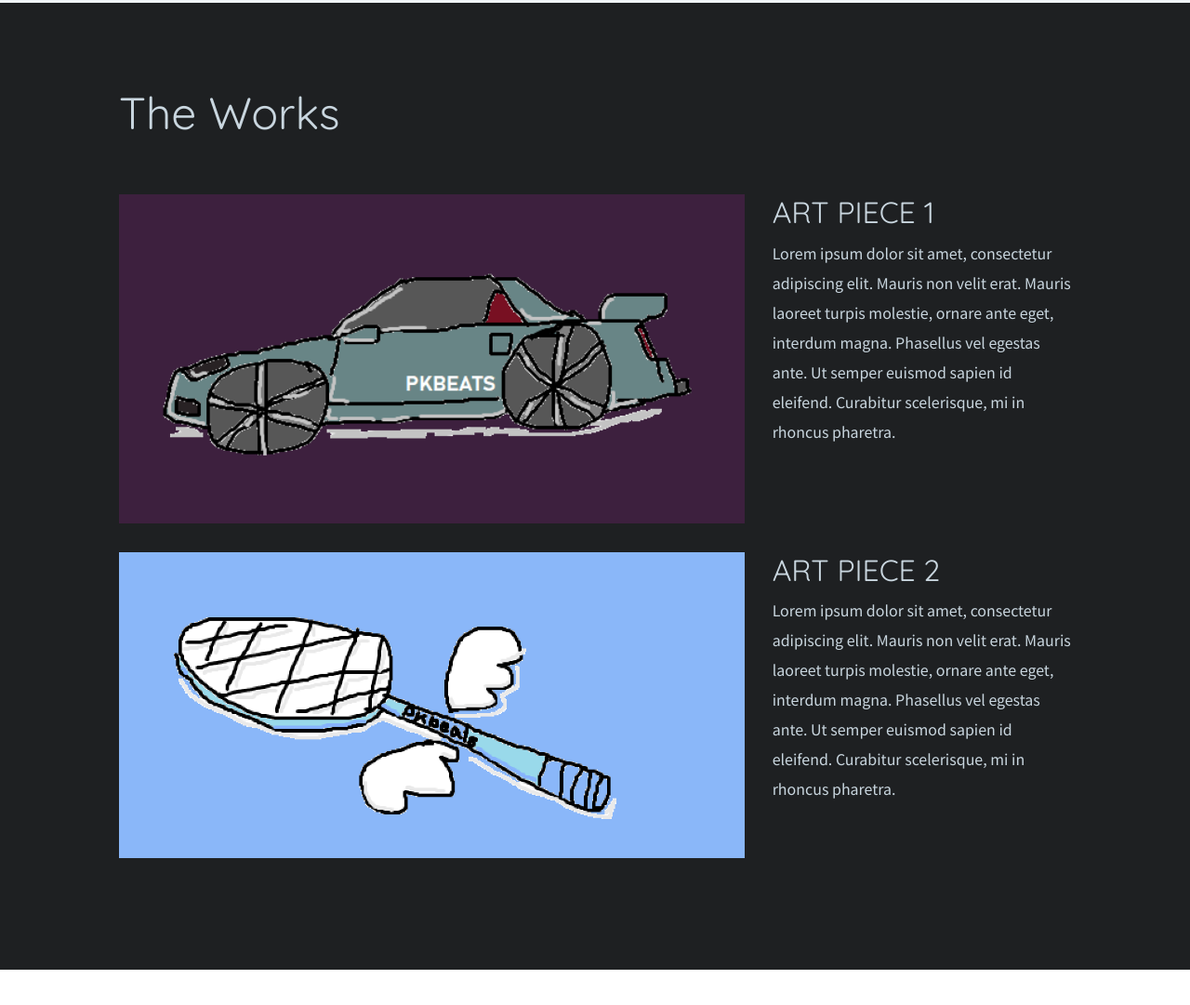
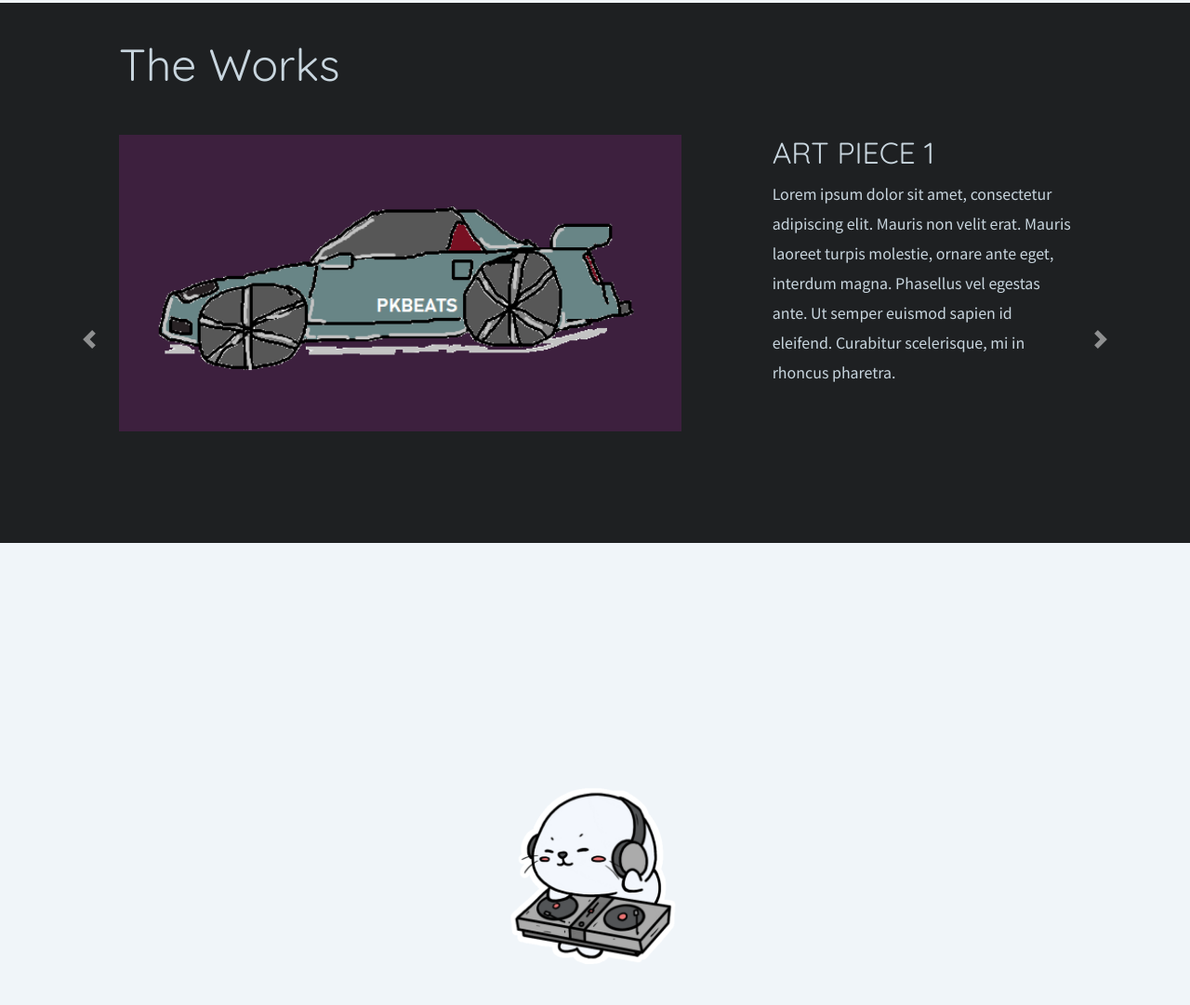
Before and after one commit to bryan-truong99/pkbeat, a plain HTML site: page index.html in a window 1280 px wide. Shown: the part 725-1806 px from the top of the page at 93% size. Before the commit the page ends 1768 px from the top, so only its background shows below. Drawn offline with nearby package versions, Linux system fonts and the light colour scheme.

Commit message:
added carousel to artpieces and new seal section

```diff
--- a/css/style.css
+++ b/css/style.css
@@ -48,7 +48,7 @@ h1 {
 }
 /* Art Pieces */
 .artpiece {
-  width: 100%;
+  width: 90%;
 }
 
 .artpiece-heading {
@@ -59,7 +59,7 @@ h1 {
 }
 
 .artpiece-title {
-  padding-bottom:5%;
+  padding: 3% 10%;
   font-size: 3rem;
 }
 
@@ -69,9 +69,11 @@ h1 {
   line-height: 2;
 }
 
+.carousel-item {
+  padding: 0 10% 7%;
+}
 
 #artpieces {
-  padding: 7% 10%;
   background-color: #1e2022;
   color: #c9d6df;
 }
@@ -86,5 +88,13 @@ h1 {
   .artpiece-text {
     text-align: center;
   }
+}
+/* Seal Section */
+.seal {
+  width: 20%;
+}
 
+#seal-section {
+  background-color: #f0f5f9;
+  padding: 20% 10%;
 }
--- a/index.html
+++ b/index.html
@@ -65,6 +65,9 @@
 
   <section id="artpieces">
     <h1 class="artpiece-title">The Works</h1>
+    <div id="peter-carousel" class="carousel slide" data-ride="carousel" data-interval="40000" data-pause="hover">
+      <div class="carousel-inner">
+        <div class="carousel-item active">
           <div class="row artpiece-row">
             <div class="col-lg-8">
               <img class="artpiece" src="images/pkbeatcar2.PNG" alt='pkbeatcars' class='center'>
@@ -73,11 +76,13 @@
             <div class="col-lg-4">
               <div class="artpiece-text">
                 <h1 class="artpiece-heading">ART PIECE 1</h1>
-          <p>Lorem ipsum dolor sit amet, consectetur adipiscing elit. Mauris non velit erat. Mauris laoreet turpis molestie, ornare ante eget, interdum magna. Phasellus vel egestas ante. Ut semper euismod sapien id eleifend. Curabitur scelerisque, mi in rhoncus pharetra.</p>
+                <p>Lorem ipsum dolor sit amet, consectetur adipiscing elit. Mauris non velit erat. Mauris laoreet turpis molestie, ornare ante eget, interdum magna. Phasellus vel egestas ante. Ut semper euismod sapien id eleifend. Curabitur scelerisque, mi
+                  in rhoncus pharetra.</p>
               </div>
             </div>
           </div>
-
+        </div>
+          <div class="carousel-item">
             <div class="row artpiece-row">
               <div class="col-lg-8">
                 <img class="artpiece" src="images/pkbeatsracket.PNG" alt='pkbeatracket' class='center'>
@@ -93,8 +98,24 @@
                 </div>
               </div>
             </div>
+          </div>
+        </div>
+          <a class="carousel-control-prev" href="#peter-carousel" role="button" data-slide="prev">
+            <span class="carousel-control-prev-icon" aria-hidden="true"></span>
+            <span class="sr-only">Previous</span>
+          </a>
+          <a class="carousel-control-next" href="#peter-carousel" role="button" data-slide="next">
+            <span class="carousel-control-next-icon" aria-hidden="true"></span>
+            <span class="sr-only">Next</span>
+          </a>
+      </div>
   </section>
 
+  <section id="seal-section">
+    <div class="container-fluid">
+    <img class="seal" src="images/seal-dj.gif" alt="seal dj">
+  </div>
+  </section>
 </body>
 
 </html>
```
Also changed, not shown: images/seal-dj.gif (added). Lines whose indentation alone changed are shown as unchanged.
